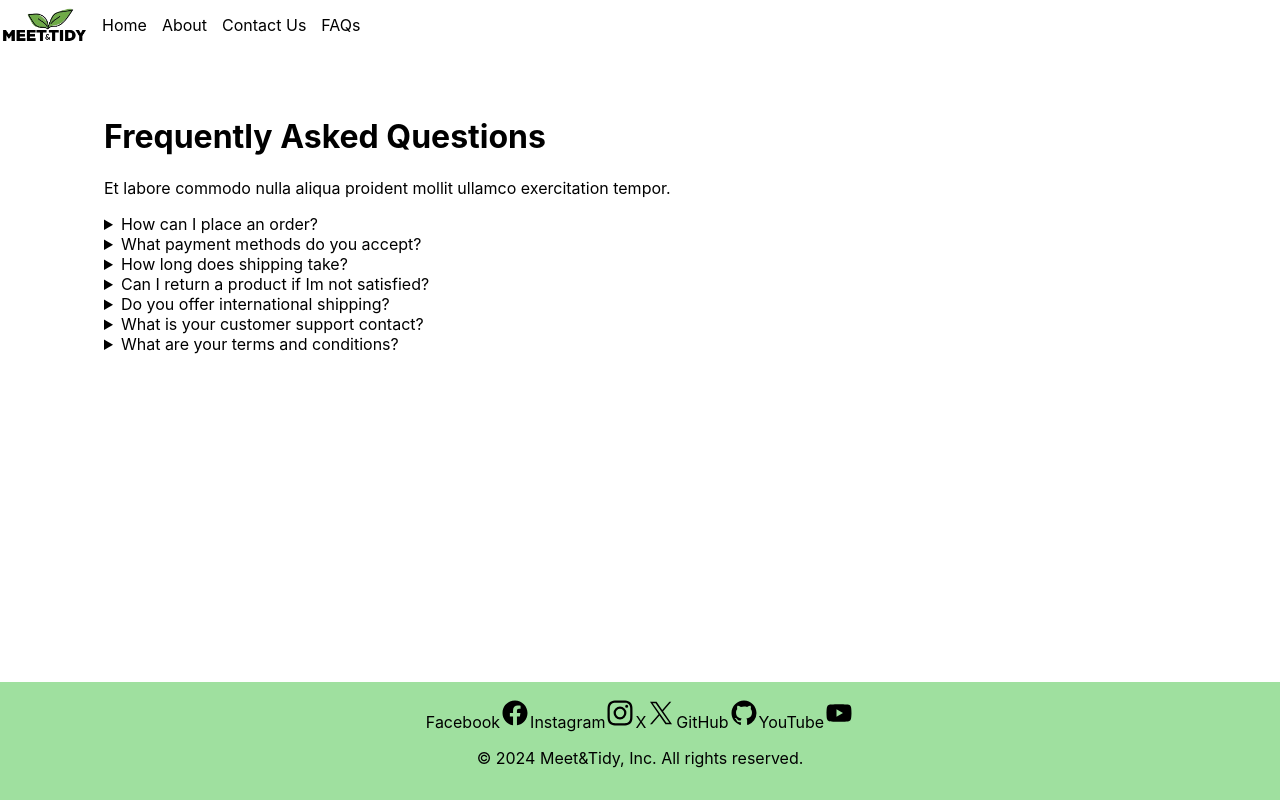
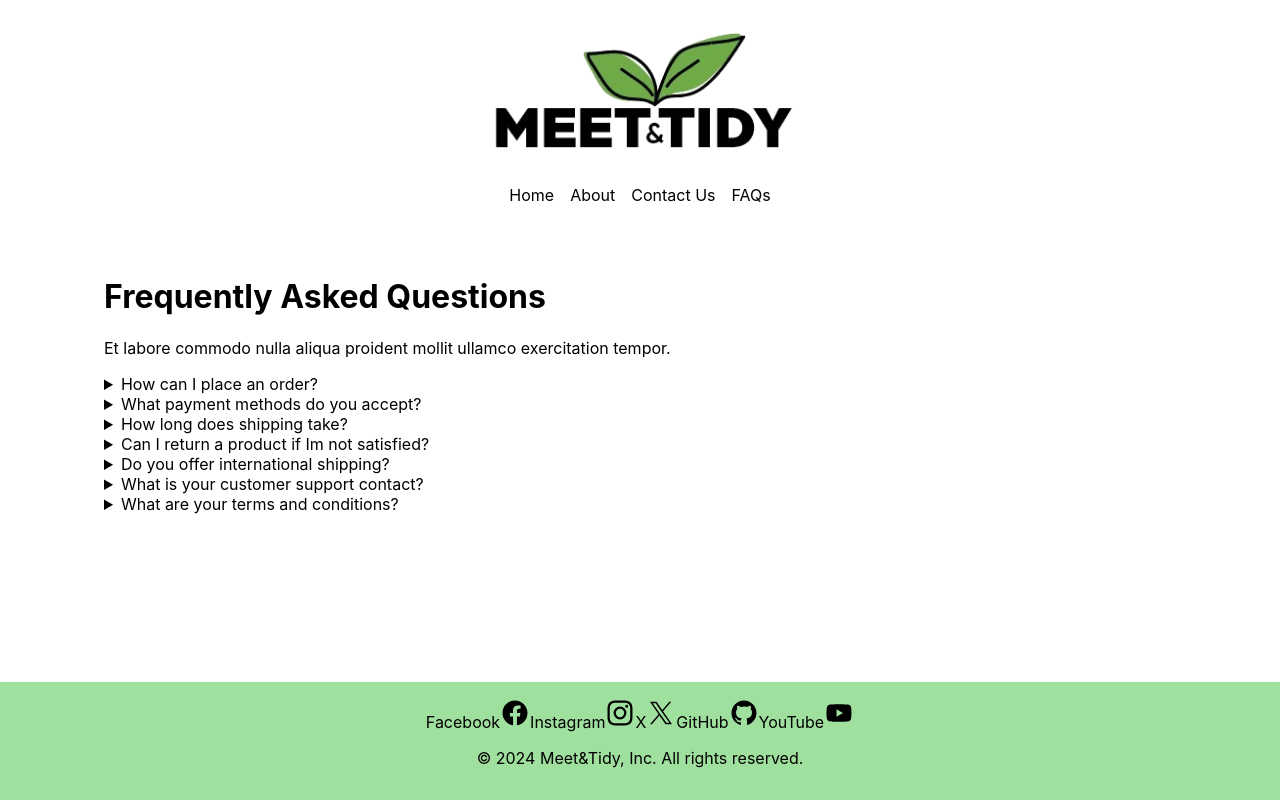
Before and after one commit to Meet-And-Tidy/meet_and_tidy_live_site, a React (Create React App) app: page /faqs in a window 1280 px wide. Built offline with nearby package versions, Linux system fonts and the light colour scheme.

Commit message:
Update navbar placement

```diff
--- a/src/common/Navbar/Navbar.jsx
+++ b/src/common/Navbar/Navbar.jsx
@@ -10,11 +10,13 @@ const Navbar = () => {
           <span className="logo">
             <img src={logo} />
           </span>
+        </header>
+        <div className="links">
           <Link to="/">Home</Link>
           <Link to="/about">About</Link>
           <Link to="/contact">Contact Us</Link>
           <Link to="/faqs">FAQs</Link>
-        </header>
+        </div>
       </nav>
       <Outlet />
     </>
--- a/src/common/Navbar/Navbar.scss
+++ b/src/common/Navbar/Navbar.scss
@@ -6,24 +6,22 @@ nav {
   right: 0;
   text-align: center;
   width: 100%; /* Full width */
+  background: white;
 }
 
 header {
-  height: 50px;
+  height: 185px;
   display: flex;
   align-items: center;
+  justify-content: center;
   flex: 1;
-  gap: 15px;
 }
 
 .logo {
-  font-size: 16px;
-  display: flex;
-  align-items: center;
   cursor: pointer;
 
   img {
-    height: 36px;
+    height: 8rem;
   }
 }
 
@@ -32,3 +30,10 @@ button:hover,
 .logo:hover {
   color: rgb(91, 91, 91);
 }
+
+.links {
+  display: flex;
+  text-align: center;
+  justify-content: center;
+  gap: 1rem;
+}
--- a/src/index.css
+++ b/src/index.css
@@ -1,5 +1,5 @@
 body {
-  margin-top: 6rem;
+  margin-top: 16rem;
   font-family: -apple-system, BlinkMacSystemFont, 'Segoe UI', 'Roboto', 'Oxygen',
     'Ubuntu', 'Cantarell', 'Fira Sans', 'Droid Sans', 'Helvetica Neue',
     sans-serif;
```
